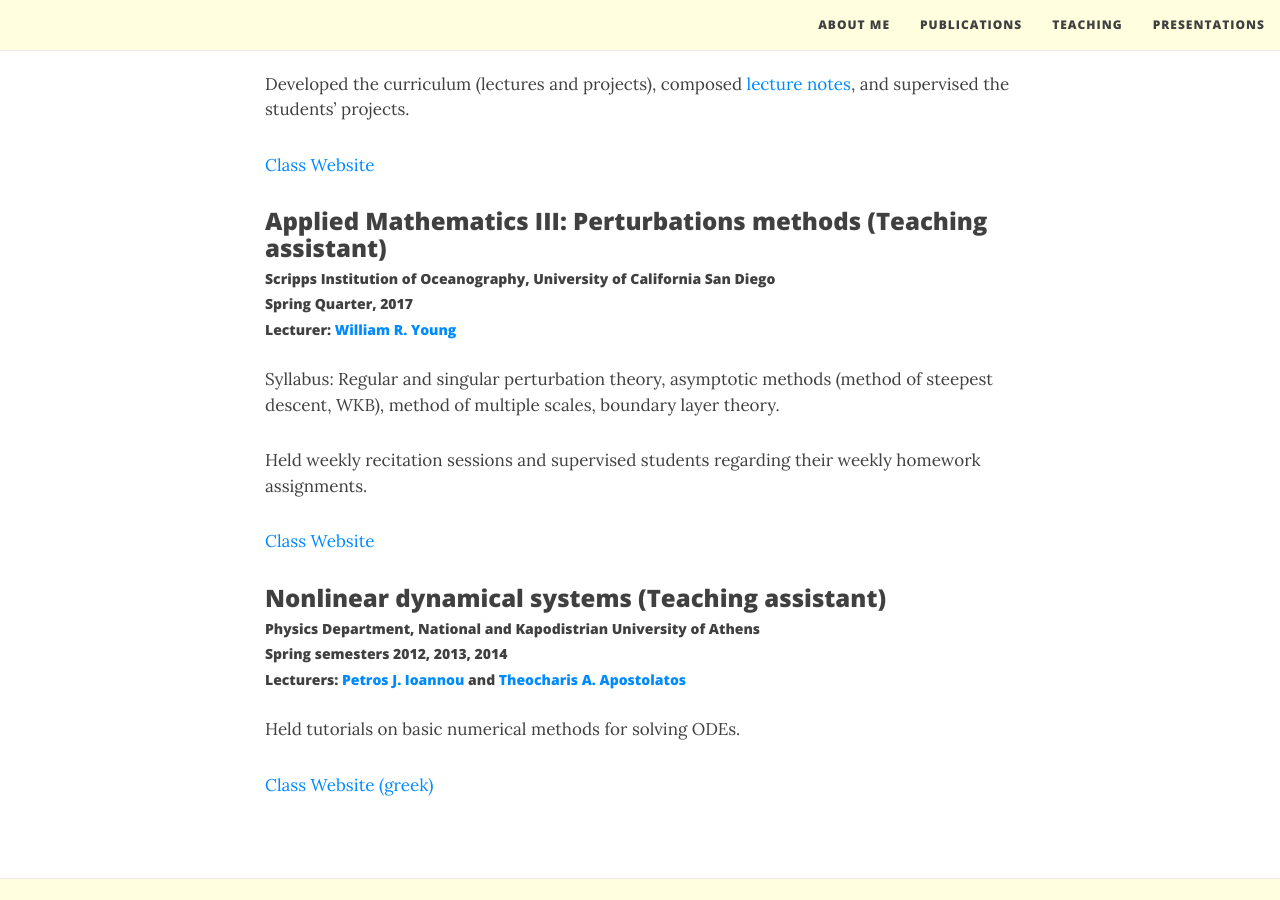
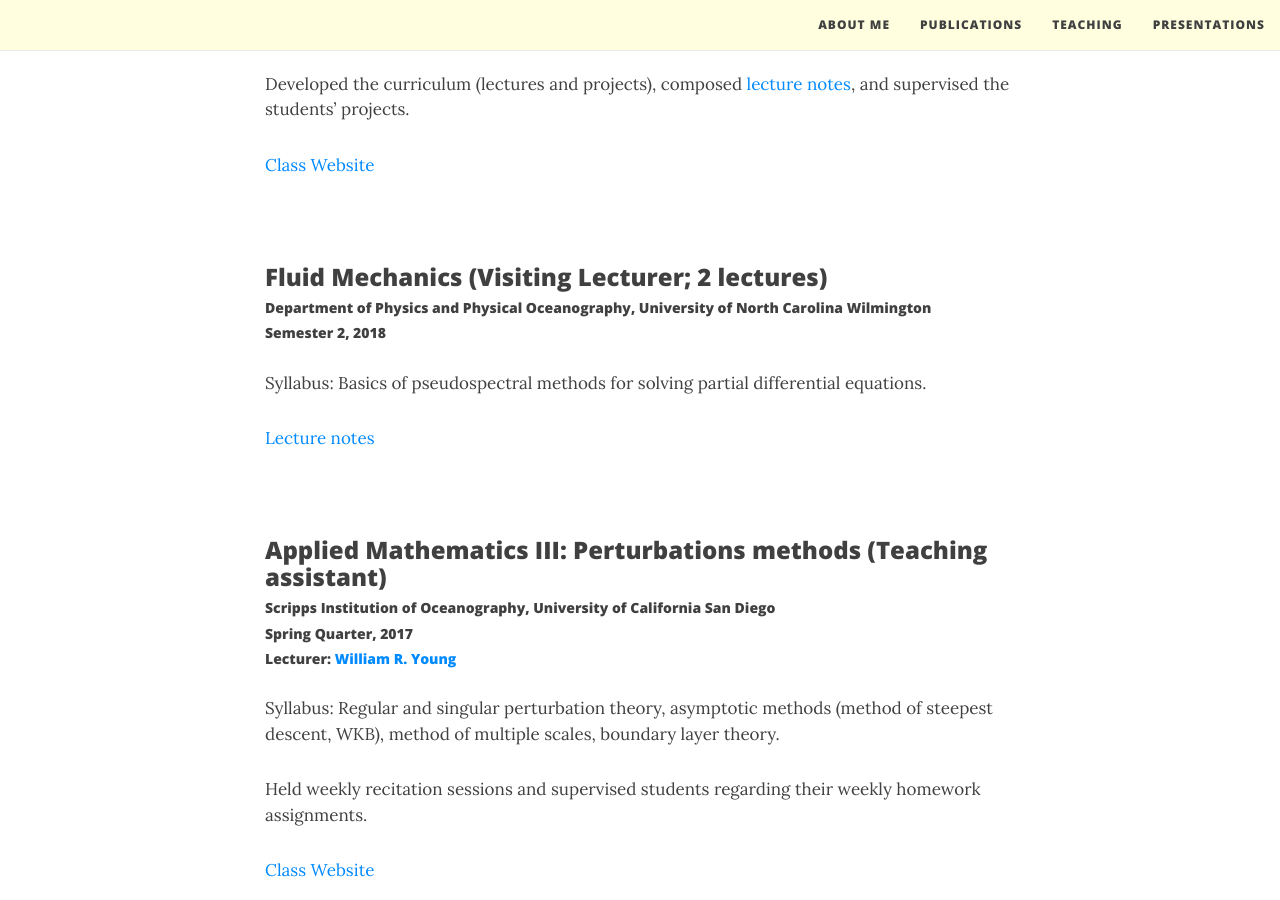
Before and after one commit to navidcy/navidcy.github.io, a Jekyll site: the page built from teaching.md, in a window 1280 px wide and 900 px high, scrolled down 388 px. Built offline with Jekyll 4.4.1, drawn with Linux system fonts in a browser that asks for light colours; nearby versions of some CDN libraries.

Commit message:
adds visiting lectures at UNCW

```diff
--- a/teaching.md
+++ b/teaching.md
@@ -14,6 +14,18 @@ Developed the curriculum (lectures and projects), composed [lecture notes][insta
 
 [Class Website][instabilities-anu]{:target="_blank"}
 
+<br>
+
+### Fluid Mechanics (Visiting Lecturer; 2 lectures)
+##### Department of Physics and Physical Oceanography, University of North Carolina Wilmington
+##### Semester 2, 2018
+
+Syllabus: Basics of pseudospectral methods for solving partial differential equations.
+
+[Lecture notes][pseudospectral-uncw]{:target="_blank"}
+
+<br>
+
 ### Applied Mathematics III: Perturbations methods (Teaching assistant)
 ##### Scripps Institution of Oceanography, University of California San Diego
 ##### Spring Quarter, 2017
@@ -25,6 +37,7 @@ Held weekly recitation sessions and supervised students regarding their weekly h
 
 [Class Website][appliedmath3-sio]{:target="_blank"}
 
+<br>
 
 ### Nonlinear dynamical systems (Teaching assistant)
 ##### Physics Department, National and Kapodistrian University of Athens
@@ -38,6 +51,7 @@ Held tutorials on basic numerical methods for solving ODEs.
 
 [instabilities-anu]: https://github.com/navidcy/Instabilities-in-Fluids
 [instabilities-anu-notes]: http://nbviewer.jupyter.org/github/navidcy/Instabilities-in-Fluids/tree/master/lectures/
+[pseudospectral-uncw]: https://github.com/navidcy/PseudospectralTutorial/tree/master/UNCW2018
 [appliedmath3-sio]: http://pordlabs.ucsd.edu/wryoung/SIO203C_Old.html
 [nonlin-nkua]: http://users.uoa.gr/~pjioannou/nonlin/
 [wryoung]: http://pordlabs.ucsd.edu/wryoung/
```
